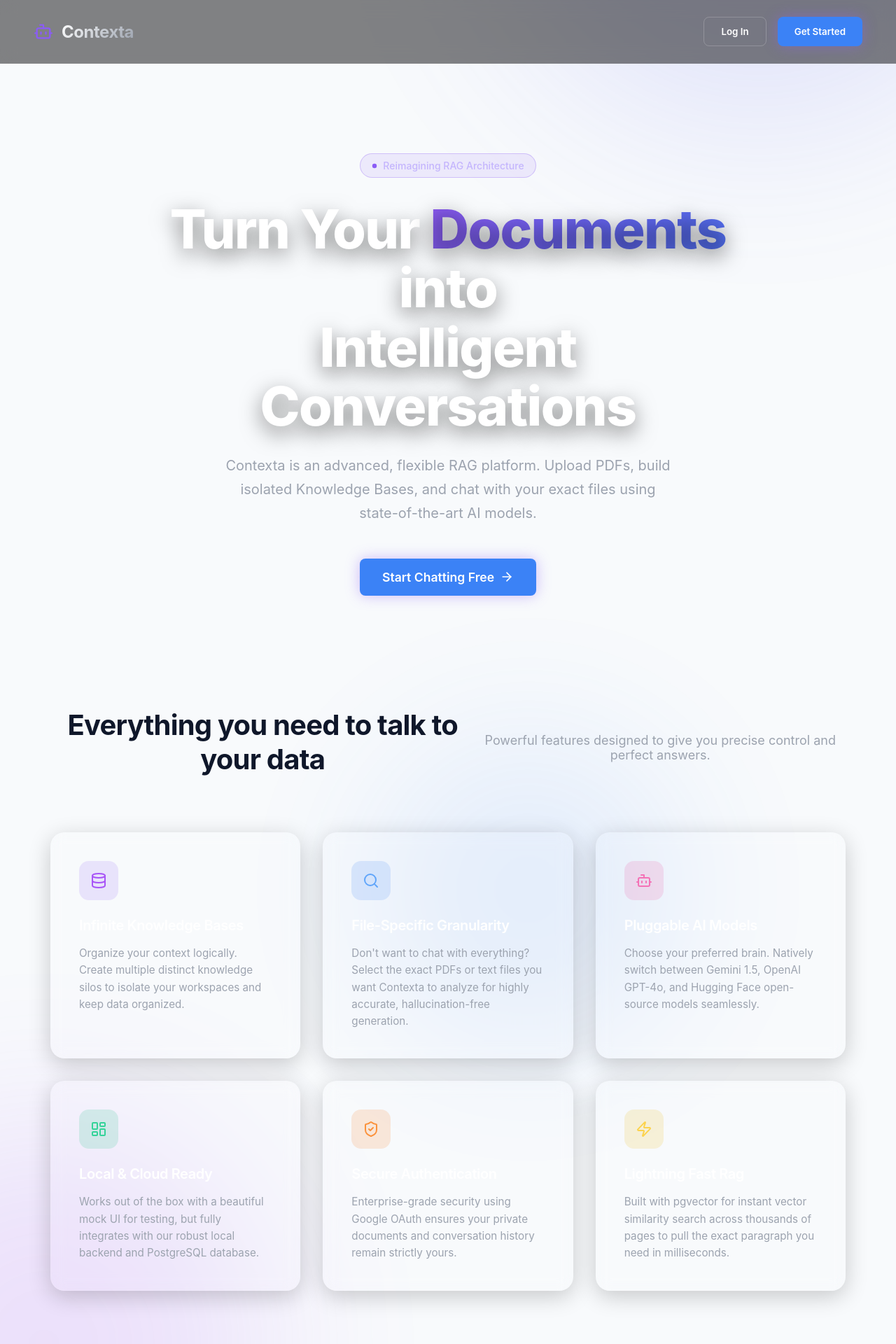
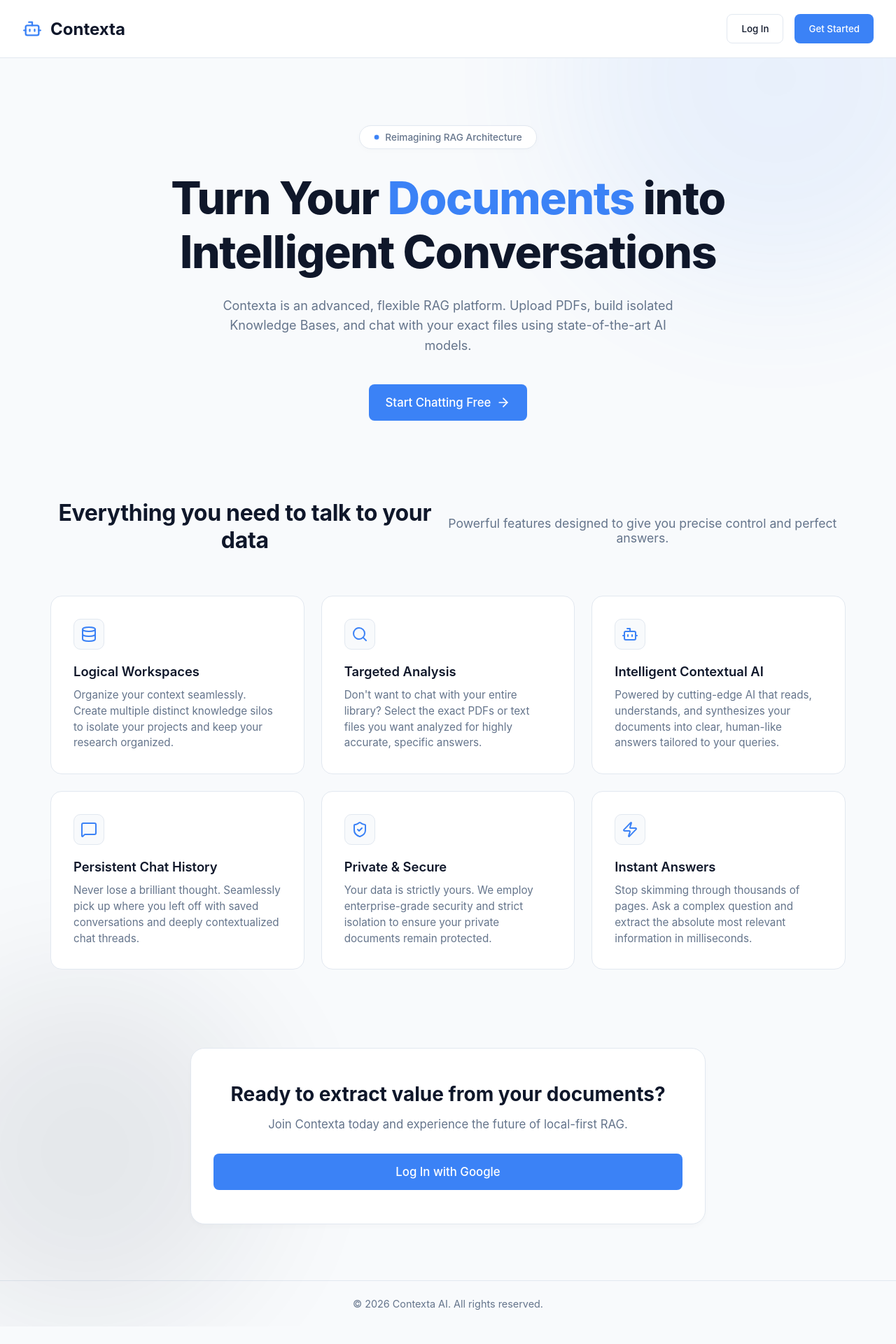
Before and after one commit to CyberScythe1/Contexta, a React (Vite) app in the folder frontend/: page / in a window 1280 px wide. Shown: the top 1920 px of the page at 70% size. After the commit the page ends 1895 px from the top, so only its background shows below. Built offline with nearby package versions, Linux system fonts and the light colour scheme; no server answers.

Commit message:
feat(ui): update landing page styling and user-focused copy

```diff
--- a/frontend/src/pages/Landing.css
+++ b/frontend/src/pages/Landing.css
@@ -2,34 +2,23 @@
 
 .landing-container {
   min-height: 100vh;
-  background-color: var(--bg-primary, #09090b);
+  background-color: var(--bg-primary);
   position: relative;
   overflow-x: hidden;
   display: flex;
   flex-direction: column;
-  color: var(--text-primary, #f8fafc);
-  font-family: 'Inter', system-ui, sans-serif;
-}
-
-/* Typography Overrides just for Landing */
-.landing-container h1,
-.landing-container h2,
-.landing-container h3 {
-  font-family: 'Outfit', 'Inter', system-ui, sans-serif;
-  letter-spacing: -0.02em;
+  color: var(--text-primary);
 }
 
 .landing-nav {
   display: flex;
   justify-content: space-between;
   align-items: center;
-  padding: 1.5rem 3rem;
+  padding: 1.25rem 2rem;
   z-index: 20;
   position: relative;
-  background: rgba(9, 9, 11, 0.5);
-  backdrop-filter: blur(12px);
-  -webkit-backdrop-filter: blur(12px);
-  border-bottom: 1px solid rgba(255, 255, 255, 0.05);
+  background: var(--bg-secondary);
+  border-bottom: 1px solid var(--border-color);
 }
 
 .nav-logo {
@@ -39,22 +28,61 @@
 }
 
 .logo-icon {
-  color: #8b5cf6;
+  color: var(--accent-color);
 }
 
 .nav-logo h2 {
   font-size: 1.5rem;
   font-weight: 700;
   margin: 0;
-  background: linear-gradient(135deg, #fff, #9ca3af);
-  -webkit-background-clip: text;
-  background-clip: text;
-  -webkit-text-fill-color: transparent;
+  color: var(--text-primary);
 }
 
 .nav-actions {
   display: flex;
   gap: 1rem;
+}
+
+/* Button variants for landing page that complement Dashboard buttons */
+.primary-btn {
+  background: var(--accent-color);
+  color: #fff;
+  display: flex;
+  align-items: center;
+  justify-content: center;
+  gap: 0.5rem;
+  padding: 0.75rem 1.25rem;
+  border-radius: 8px;
+  font-weight: 500;
+  transition: background 0.2s, transform 0.2s;
+  border: none;
+  cursor: pointer;
+  font-family: inherit;
+}
+
+.primary-btn:hover {
+  background: var(--accent-hover);
+  transform: translateY(-1px);
+}
+
+.primary-btn.outline {
+  background: transparent;
+  color: var(--text-primary);
+  border: 1px solid var(--border-color);
+}
+
+.primary-btn.outline:hover {
+  background: var(--border-color);
+  color: var(--text-primary);
+}
+
+.primary-btn.large {
+  padding: 1rem 1.5rem;
+  font-size: 1.05rem;
+}
+
+.primary-btn.fluid {
+  width: 100%;
 }
 
 .landing-main {
@@ -67,21 +95,186 @@
   width: 100%;
 }
 
-/* Animations */
-@keyframes float {
-  0% { transform: translate(0, 0) scale(1); }
-  33% { transform: translate(30px, -50px) scale(1.1); }
-  66% { transform: translate(-20px, 20px) scale(0.9); }
-  100% { transform: translate(0, 0) scale(1); }
+/* Hero Section */
+.landing-hero {
+  text-align: center;
+  max-width: 900px;
+  width: 100%;
+  padding: 6rem 2rem 4rem;
+  display: flex;
+  flex-direction: column;
+  align-items: center;
+}
+
+.hero-badge {
+  display: inline-flex;
+  align-items: center;
+  gap: 0.5rem;
+  background: var(--bg-secondary);
+  border: 1px solid var(--border-color);
+  padding: 0.5rem 1.25rem;
+  border-radius: 100px;
+  font-size: 0.85rem;
+  font-weight: 500;
+  color: var(--text-secondary);
+  margin-bottom: 2rem;
+  box-shadow: 0 2px 10px rgba(0,0,0,0.02);
+}
+
+.pulse-dot {
+  width: 8px;
+  height: 8px;
+  background: var(--accent-color);
+  border-radius: 50%;
+  display: inline-block;
+  animation: pulse-ring 2s infinite;
 }
 
 @keyframes pulse-ring {
-  0% { transform: scale(0.8); box-shadow: 0 0 0 0 rgba(139, 92, 246, 0.7); }
-  70% { transform: scale(1); box-shadow: 0 0 0 10px rgba(139, 92, 246, 0); }
-  100% { transform: scale(0.8); box-shadow: 0 0 0 0 rgba(139, 92, 246, 0); }
+  0% { transform: scale(0.8); box-shadow: 0 0 0 0 rgba(59, 130, 246, 0.4); }
+  70% { transform: scale(1); box-shadow: 0 0 0 6px rgba(59, 130, 246, 0); }
+  100% { transform: scale(0.8); box-shadow: 0 0 0 0 rgba(59, 130, 246, 0); }
 }
 
-/* Background Blobs */
+.landing-hero h1 {
+  font-size: clamp(2.5rem, 5vw, 4rem);
+  font-weight: 800;
+  margin-bottom: 1.5rem;
+  line-height: 1.2;
+  color: var(--text-primary);
+  letter-spacing: -0.02em;
+}
+
+.gradient-text {
+  color: var(--accent-color);
+}
+
+.landing-subtitle {
+  font-size: 1.125rem;
+  color: var(--text-secondary);
+  line-height: 1.6;
+  max-width: 650px;
+  margin-bottom: 2.5rem;
+}
+
+.hero-actions {
+  display: flex;
+  justify-content: center;
+  gap: 1rem;
+}
+
+/* Features Section */
+.features-section {
+  width: 100%;
+  max-width: 1200px;
+  padding: 3rem 2rem 5rem;
+}
+
+.section-header {
+  text-align: center;
+  margin-bottom: 3rem;
+}
+
+.section-title {
+  font-size: 2rem;
+  font-weight: 700;
+  margin-bottom: 0.75rem;
+  color: var(--text-primary);
+  letter-spacing: -0.01em;
+}
+
+.section-subtitle {
+  font-size: 1.1rem;
+  color: var(--text-secondary);
+}
+
+.features-grid {
+  display: grid;
+  grid-template-columns: repeat(auto-fit, minmax(300px, 1fr));
+  gap: 1.5rem;
+}
+
+.feature-card {
+  background: var(--bg-secondary);
+  border: 1px solid var(--border-color);
+  padding: 2rem;
+  border-radius: 16px;
+  transition: transform 0.2s, box-shadow 0.2s, border-color 0.2s;
+}
+
+.feature-card:hover {
+  transform: translateY(-4px);
+  box-shadow: 0 12px 24px rgba(0, 0, 0, 0.04);
+  border-color: var(--accent-color);
+}
+
+.icon-wrapper {
+  width: 44px;
+  height: 44px;
+  border-radius: 10px;
+  display: flex;
+  align-items: center;
+  justify-content: center;
+  margin-bottom: 1.25rem;
+  background: var(--bg-primary);
+  color: var(--accent-color);
+  border: 1px solid var(--border-color);
+}
+
+.feature-card h3 {
+  font-size: 1.15rem;
+  margin-bottom: 0.75rem;
+  font-weight: 600;
+  color: var(--text-primary);
+}
+
+.feature-card p {
+  color: var(--text-secondary);
+  line-height: 1.5;
+  font-size: 0.95rem;
+}
+
+/* Bottom CTA */
+.bottom-cta {
+  width: 100%;
+  max-width: 800px;
+  padding: 2rem 2rem 5rem;
+}
+
+.cta-box {
+  padding: 3rem 2rem;
+  border-radius: 20px;
+  text-align: center;
+  background: var(--bg-secondary);
+  border: 1px solid var(--border-color);
+  box-shadow: 0 4px 6px rgba(0,0,0,0.02);
+}
+
+.cta-box h2 {
+  font-size: 1.75rem;
+  margin-bottom: 1rem;
+  color: var(--text-primary);
+  font-weight: 700;
+}
+
+.cta-box p {
+  color: var(--text-secondary);
+  margin-bottom: 2rem;
+  font-size: 1.05rem;
+}
+
+/* Footer */
+.landing-footer {
+  text-align: center;
+  padding: 1.5rem;
+  border-top: 1px solid var(--border-color);
+  color: var(--text-secondary);
+  font-size: 0.9rem;
+  background: var(--bg-primary);
+  width: 100%;
+}
+
+/* Decorative Background Blobs mapping to variables */
 .landing-blobs {
   position: absolute;
   top: 0;
@@ -96,297 +289,29 @@
 .blob {
   position: absolute;
   border-radius: 50%;
-  filter: blur(120px);
-  opacity: 0.15;
-  animation: float 25s infinite ease-in-out alternate;
+  filter: blur(100px);
+  opacity: 0.08;
 }
 
 .blob-1 {
-  width: 700px;
-  height: 700px;
-  background: #6366f1;
-  top: -20%;
+  width: 600px;
+  height: 600px;
+  background: var(--accent-color);
+  top: -10%;
   right: -10%;
 }
 
 .blob-2 {
-  width: 600px;
-  height: 600px;
-  background: #a855f7;
-  bottom: 10%;
-  left: -20%;
-  animation-delay: -5s;
-}
-
-.blob-3 {
   width: 500px;
   height: 500px;
-  background: #3b82f6;
-  top: 40%;
-  right: 20%;
-  opacity: 0.1;
-  animation-delay: -10s;
-}
-
-/* Hero Section */
-.landing-hero {
-  text-align: center;
-  max-width: 900px;
-  width: 100%;
-  padding: 8rem 2rem 5rem;
-  display: flex;
-  flex-direction: column;
-  align-items: center;
-}
-
-.hero-badge {
-  display: inline-flex;
-  align-items: center;
-  gap: 0.5rem;
-  background: rgba(139, 92, 246, 0.1);
-  border: 1px solid rgba(139, 92, 246, 0.3);
-  padding: 0.5rem 1rem;
-  border-radius: 20px;
-  font-size: 0.875rem;
-  font-weight: 500;
-  color: #c4b5fd;
-  margin-bottom: 2rem;
-}
-
-.pulse-dot {
-  width: 8px;
-  height: 8px;
-  background: #8b5cf6;
-  border-radius: 50%;
-  display: inline-block;
-  animation: pulse-ring 2s infinite;
-}
-
-.landing-hero h1 {
-  font-size: clamp(3rem, 6vw, 5rem);
-  font-weight: 800;
-  margin-bottom: 1.5rem;
-  line-height: 1.1;
-  color: #fff;
-  text-shadow: 0 10px 30px rgba(0,0,0,0.5);
-}
-
-.gradient-text {
-  background: linear-gradient(135deg, #a855f7, #6366f1, #3b82f6);
-  -webkit-background-clip: text;
-  background-clip: text;
-  -webkit-text-fill-color: transparent;
-  background-size: 200% auto;
-  animation: shine 5s linear infinite;
-}
-
-@keyframes shine {
-  to { background-position: 200% center; }
-}
-
-.landing-subtitle {
-  font-size: 1.25rem;
-  color: #9ca3af;
-  line-height: 1.7;
-  max-width: 650px;
-  margin-bottom: 3rem;
-}
-
-.hero-actions {
-  display: flex;
-  justify-content: center;
-  gap: 1rem;
-}
-
-/* Buttons */
-.primary-btn {
-  background: var(--accent-color, #8b5cf6);
-  color: white;
-  border: none;
-  padding: 0.75rem 1.5rem;
-  border-radius: 8px;
-  font-weight: 600;
-  font-family: inherit;
-  cursor: pointer;
-  transition: all 0.2s ease;
-  display: inline-flex;
-  align-items: center;
-  gap: 0.5rem;
-}
-
-.primary-btn:hover {
-  background: #7c3aed;
-  transform: translateY(-1px);
-}
-
-.primary-btn.outline {
-  background: transparent;
-  border: 1px solid rgba(255, 255, 255, 0.2);
-  color: #fff;
-}
-
-.primary-btn.outline:hover {
-  background: rgba(255, 255, 255, 0.05);
-  border-color: rgba(255, 255, 255, 0.3);
-}
-
-.primary-btn.large {
-  padding: 1rem 2rem;
-  font-size: 1.1rem;
-}
-
-.primary-btn.fluid {
-  width: 100%;
-  justify-content: center;
-}
-
-.primary-btn.glow {
-  position: relative;
-  box-shadow: 0 0 20px rgba(139, 92, 246, 0.4);
-}
-
-.primary-btn.glow:hover {
-  box-shadow: 0 0 30px rgba(139, 92, 246, 0.6);
-}
-
-/* Features Section */
-.features-section {
-  width: 100%;
-  max-width: 1200px;
-  padding: 5rem 2rem;
-}
-
-.section-header {
-  text-align: center;
-  margin-bottom: 4rem;
-}
-
-.section-title {
-  font-size: 2.5rem;
-  font-weight: 700;
-  margin-bottom: 1rem;
-}
-
-.section-subtitle {
-  font-size: 1.125rem;
-  color: #9ca3af;
-}
-
-.features-grid {
-  display: grid;
-  grid-template-columns: repeat(auto-fit, minmax(320px, 1fr));
-  gap: 2rem;
-}
-
-.glass-panel {
-  background: rgba(255, 255, 255, 0.03);
-  backdrop-filter: blur(10px);
-  -webkit-backdrop-filter: blur(10px);
-  border: 1px solid rgba(255, 255, 255, 0.05);
-  box-shadow: 0 8px 32px 0 rgba(0, 0, 0, 0.2);
-}
-
-.feature-card {
-  padding: 2.5rem;
-  border-radius: 20px;
-  transition: all 0.3s cubic-bezier(0.175, 0.885, 0.32, 1.275);
-  position: relative;
-  overflow: hidden;
-}
-
-.feature-card::before {
-  content: '';
-  position: absolute;
-  top: 0;
-  left: 0;
-  width: 100%;
-  height: 100%;
-  background: radial-gradient(circle at top right, rgba(255,255,255,0.05), transparent 60%);
-  opacity: 0;
-  transition: opacity 0.3s ease;
-}
-
-.feature-card:hover {
-  transform: translateY(-8px);
-  border-color: rgba(139, 92, 246, 0.3);
-  box-shadow: 0 15px 40px rgba(0, 0, 0, 0.4);
-}
-
-.feature-card:hover::before {
-  opacity: 1;
-}
-
-.icon-wrapper {
-  width: 56px;
-  height: 56px;
-  border-radius: 14px;
-  display: flex;
-  align-items: center;
-  justify-content: center;
-  margin-bottom: 1.5rem;
-}
-
-.icon-wrapper.purple { background: rgba(139, 92, 246, 0.15); color: #a855f7; }
-.icon-wrapper.blue { background: rgba(59, 130, 246, 0.15); color: #60a5fa; }
-.icon-wrapper.pink { background: rgba(236, 72, 153, 0.15); color: #f472b6; }
-.icon-wrapper.green { background: rgba(16, 185, 129, 0.15); color: #34d399; }
-.icon-wrapper.orange { background: rgba(249, 115, 22, 0.15); color: #fb923c; }
-.icon-wrapper.yellow { background: rgba(234, 179, 8, 0.15); color: #fcd34d; }
-
-.feature-card h3 {
-  font-size: 1.25rem;
-  margin-bottom: 1rem;
-  font-weight: 600;
-  color: #fff;
-}
-
-.feature-card p {
-  color: #9ca3af;
-  line-height: 1.6;
-  font-size: 0.95rem;
-}
-
-/* Bottom CTA */
-.bottom-cta {
-  width: 100%;
-  max-width: 800px;
-  padding: 4rem 2rem 6rem;
-}
-
-.cta-box {
-  padding: 4rem 3rem;
-  border-radius: 24px;
-  text-align: center;
-  background: linear-gradient(180deg, rgba(30, 27, 75, 0.4) 0%, rgba(9, 9, 11, 0) 100%);
-  border-top: 1px solid rgba(139, 92, 246, 0.3);
-}
-
-.cta-box h2 {
-  font-size: 2rem;
-  margin-bottom: 1rem;
-}
-
-.cta-box p {
-  color: #9ca3af;
-  margin-bottom: 2.5rem;
-  font-size: 1.1rem;
-}
-
-/* Footer */
-.landing-footer {
-  text-align: center;
-  padding: 2rem;
-  border-top: 1px solid rgba(255,255,255,0.05);
-  color: #6b7280;
-  font-size: 0.9rem;
-  z-index: 10;
+  background: var(--text-primary);
+  bottom: 0;
+  left: -10%;
 }
 
 @media (max-width: 768px) {
-  .landing-hero h1 { font-size: 2.5rem; }
-  .landing-subtitle { font-size: 1.1rem; }
+  .landing-hero { padding: 4rem 1.5rem 3rem; }
+  .landing-hero h1 { font-size: 2rem; }
   .features-grid { grid-template-columns: 1fr; }
   .nav-logo h2 { display: none; }
-  .landing-nav { padding: 1rem 1.5rem; }
-  .cta-box { padding: 2.5rem 1.5rem; }
 }
--- a/frontend/src/pages/Landing.jsx
+++ b/frontend/src/pages/Landing.jsx
@@ -1,7 +1,7 @@
 import React, { useEffect } from 'react';
 import { useNavigate } from 'react-router-dom';
 import { motion } from 'framer-motion';
-import { Database, FileText, Bot, ShieldCheck, Zap, ArrowRight, LayoutDashboard, Search } from 'lucide-react';
+import { Database, FileText, Bot, ShieldCheck, Zap, ArrowRight, MessageSquare, Search } from 'lucide-react';
 import useAuthStore from '../store/useAuthStore';
 import './Landing.css';
 
@@ -89,51 +89,51 @@ const Landing = () => {
 
           <div className="features-grid">
             <motion.div className="feature-card glass-panel" variants={itemVariants}>
-              <div className="icon-wrapper purple">
+              <div className="icon-wrapper">
                 <Database size={24} />
               </div>
-              <h3>Infinite Knowledge Bases</h3>
-              <p>Organize your context logically. Create multiple distinct knowledge silos to isolate your workspaces and keep data organized.</p>
+              <h3>Logical Workspaces</h3>
+              <p>Organize your context seamlessly. Create multiple distinct knowledge silos to isolate your projects and keep your research organized.</p>
             </motion.div>
 
             <motion.div className="feature-card glass-panel" variants={itemVariants}>
-              <div className="icon-wrapper blue">
+              <div className="icon-wrapper">
                 <Search size={24} />
               </div>
-              <h3>File-Specific Granularity</h3>
-              <p>Don't want to chat with everything? Select the exact PDFs or text files you want Contexta to analyze for highly accurate, hallucination-free generation.</p>
+              <h3>Targeted Analysis</h3>
+              <p>Don't want to chat with your entire library? Select the exact PDFs or text files you want analyzed for highly accurate, specific answers.</p>
             </motion.div>
 
             <motion.div className="feature-card glass-panel" variants={itemVariants}>
-              <div className="icon-wrapper pink">
+              <div className="icon-wrapper">
                 <Bot size={24} />
               </div>
-              <h3>Pluggable AI Models</h3>
-              <p>Choose your preferred brain. Natively switch between Gemini 1.5, OpenAI GPT-4o, and Hugging Face open-source models seamlessly.</p>
+              <h3>Intelligent Contextual AI</h3>
+              <p>Powered by cutting-edge AI that reads, understands, and synthesizes your documents into clear, human-like answers tailored to your queries.</p>
             </motion.div>
 
             <motion.div className="feature-card glass-panel" variants={itemVariants}>
-              <div className="icon-wrapper green">
-                <LayoutDashboard size={24} />
+              <div className="icon-wrapper">
+                <MessageSquare size={24} />
               </div>
-              <h3>Local & Cloud Ready</h3>
-              <p>Works out of the box with a beautiful mock UI for testing, but fully integrates with our robust local backend and PostgreSQL database.</p>
+              <h3>Persistent Chat History</h3>
+              <p>Never lose a brilliant thought. Seamlessly pick up where you left off with saved conversations and deeply contextualized chat threads.</p>
             </motion.div>
 
             <motion.div className="feature-card glass-panel" variants={itemVariants}>
-              <div className="icon-wrapper orange">
+              <div className="icon-wrapper">
                 <ShieldCheck size={24} />
               </div>
-              <h3>Secure Authentication</h3>
-              <p>Enterprise-grade security using Google OAuth ensures your private documents and conversation history remain strictly yours.</p>
+              <h3>Private & Secure</h3>
+              <p>Your data is strictly yours. We employ enterprise-grade security and strict isolation to ensure your private documents remain protected.</p>
             </motion.div>
 
             <motion.div className="feature-card glass-panel" variants={itemVariants}>
-              <div className="icon-wrapper yellow">
+              <div className="icon-wrapper">
                 <Zap size={24} />
               </div>
-              <h3>Lightning Fast Rag</h3>
-              <p>Built with pgvector for instant vector similarity search across thousands of pages to pull the exact paragraph you need in milliseconds.</p>
+              <h3>Instant Answers</h3>
+              <p>Stop skimming through thousands of pages. Ask a complex question and extract the absolute most relevant information in milliseconds.</p>
             </motion.div>
           </div>
         </motion.section>
```
